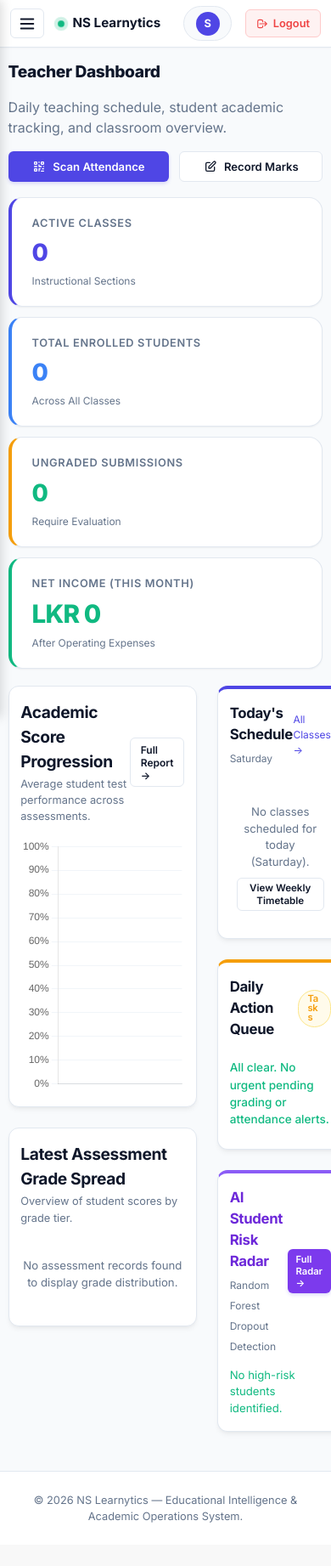
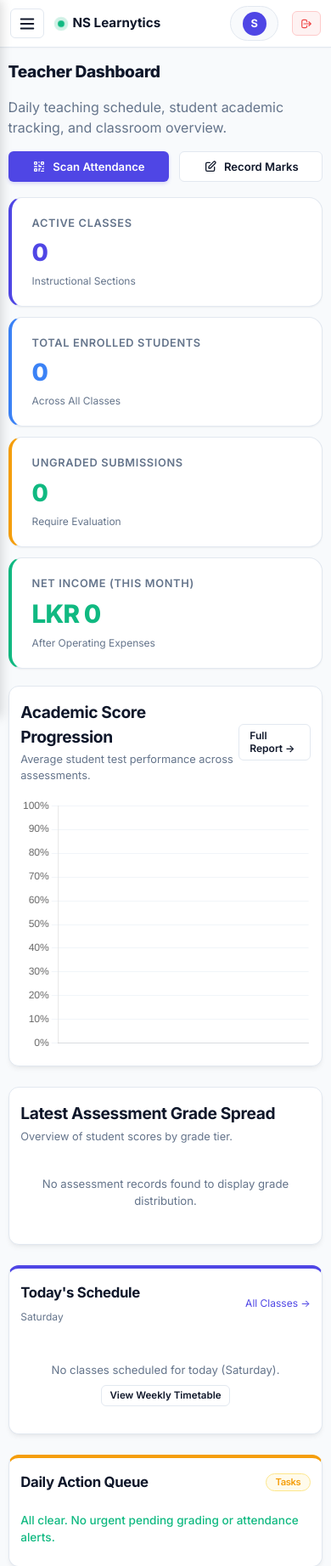
Before and after one commit to nihadn6/NS-learnytics, a Flask app: page /teacher_dashboard in a window 390 px wide. Shown: the top 1843 px of the page at 85% size. Before the commit the page ends 1792 px from the top, so only its background shows below. Run offline with Flask 3, Linux system fonts and the light colour scheme; the visitor is signed in with stand-in values (Sample User, id 1); data that the repository does not hold is empty.

Commit message:
Optimize dashboard responsiveness for desktop, tablet, and mobile devices

```diff
--- a/static/css/style.css
+++ b/static/css/style.css
@@ -932,12 +932,19 @@ tr:hover td {
 
     /* Collapse all two-column dashboard grids to single column */
     .grid-2col,
+    .dashboard-operational-grid,
     div[style*="grid-template-columns: 1fr 1fr"],
     div[style*="grid-template-columns: 1fr 1.2fr"],
     div[style*="grid-template-columns: 2fr 1fr"],
     div[style*="grid-template-columns: 1.5fr 1fr"],
-    div[style*="grid-template-columns: 65% 35%"] {
+    div[style*="grid-template-columns: 65% 35%"],
+    div[style*="grid-template-columns: 60% 40%"] {
         grid-template-columns: 1fr !important;
+    }
+
+    /* Guarantee canvas charts scale smoothly within containers */
+    canvas {
+        max-width: 100% !important;
     }
 }
 
@@ -1021,6 +1028,12 @@ tr:hover td {
         align-items: flex-start !important;
     }
 
+    /* ---- Student report info grid ---- */
+    .student-info-grid {
+        grid-template-columns: 1fr !important;
+        gap: 0.75rem !important;
+    }
+
     /* ---- Tab pills: allow wrapping ---- */
     .tab-pill {
         padding: 0.4rem 0.85rem;
@@ -1033,7 +1046,20 @@ tr:hover td {
         max-width: 95vw;
     }
 
-    /* ---- Additional inline grid overrides for forms ---- */
+    /* ---- Filter form responsive flex wrapping ---- */
+    #atRiskFilterForm,
+    #forecasterFilterForm {
+        flex-direction: column;
+        align-items: stretch !important;
+    }
+
+    #atRiskFilterForm > div,
+    #forecasterFilterForm > div {
+        width: 100%;
+        min-width: 0 !important;
+    }
+
+    /* ---- Additional inline grid overrides for forms & directories ---- */
     div[style*="grid-template-columns: 1fr 1.5fr"],
     div[style*="grid-template-columns: 1fr 1fr"],
     div[style*="grid-template-columns: 1fr 2fr"],
@@ -1045,6 +1071,13 @@ tr:hover td {
     /* ---- Topbar user capsule: hide text, keep avatar ---- */
     .user-name-text {
         display: none;
+    }
+
+    /* ---- Ensure horizontal scroll on any unwrapped card tables ---- */
+    .card:has(> table),
+    .card:has(> div > table) {
+        overflow-x: auto;
+        -webkit-overflow-scrolling: touch;
     }
 }
 
@@ -1061,7 +1094,7 @@ tr:hover td {
 
     /* ---- Stat grid: full width on tiny phones ---- */
     .stat-grid {
-        grid-template-columns: 1fr;
+        grid-template-columns: 1fr !important;
         gap: 0.75rem;
         margin-bottom: 1.25rem;
     }
@@ -1076,7 +1109,7 @@ tr:hover td {
         border-radius: var(--radius);
     }
 
-    /* ---- Buttons: avoid forcing full width globally (breaks nav buttons) ---- */
+    /* ---- Buttons: avoid forcing full width globally ---- */
     .btn {
         font-size: 0.82rem;
         padding: 0.55rem 0.85rem;
@@ -1088,9 +1121,16 @@ tr:hover td {
         font-size: 0.78rem;
     }
 
-    /* ---- Quick action tiles: ensure they're readable ---- */
+    /* ---- Quick action tiles: full width single column ---- */
     .quick-action-tile {
         padding: 1rem 0.85rem;
+        width: 100%;
+    }
+
+    div[style*="grid-template-columns: repeat(auto-fit, minmax(240px"],
+    div[style*="grid-template-columns: repeat(auto-fit, minmax(280px"],
+    div[style*="grid-template-columns: repeat(auto-fit, minmax(300px"] {
+        grid-template-columns: 1fr !important;
     }
 
     /* ---- Dashboard hero: tighten spacing ---- */
@@ -1107,6 +1147,15 @@ tr:hover td {
         display: none;
     }
 
+    /* ---- Topbar logout button: icon only on tiny screens ---- */
+    .topbar-logout-btn span {
+        display: none;
+    }
+
+    .topbar-logout-btn {
+        padding: 0.4rem 0.55rem;
+    }
+
     /* ---- Table: guarantee horizontal scroll ---- */
     .table-container {
         border-radius: var(--radius-sm);
--- a/templates/admin_dashboard.html
+++ b/templates/admin_dashboard.html
@@ -69,7 +69,7 @@
 </div>
 
 <!-- Main 2-Column Grid -->
-<div class="grid" style="grid-template-columns: 65% 35%; gap: 1.5rem; align-items: start; margin-bottom: 2rem;">
+<div class="grid dashboard-operational-grid" style="grid-template-columns: 65% 35%; gap: 1.5rem; align-items: start; margin-bottom: 2rem;">
 
     <!-- LEFT COLUMN: RAPID OPERATIONS ACTION STATIONS -->
     <div style="display: flex; flex-direction: column; gap: 1.5rem;">
--- a/templates/moderator_dashboard.html
+++ b/templates/moderator_dashboard.html
@@ -90,7 +90,7 @@
 </div>
 
 <!-- Recent Transactions Stream & Quick Reports -->
-<div class="grid" style="grid-template-columns: 65% 35%; gap: 1.5rem; align-items: start;">
+<div class="grid dashboard-operational-grid" style="grid-template-columns: 65% 35%; gap: 1.5rem; align-items: start;">
 
     <!-- Live Recent Payments Table -->
     <div class="card">
--- a/templates/parent_dashboard.html
+++ b/templates/parent_dashboard.html
@@ -64,7 +64,7 @@
     </div>
 
     <!-- Main 2-Column Grid -->
-    <div class="grid" style="grid-template-columns: 65% 35%; gap: 1.5rem; align-items: start; margin-bottom: 2rem;">
+    <div class="grid dashboard-operational-grid" style="grid-template-columns: 65% 35%; gap: 1.5rem; align-items: start; margin-bottom: 2rem;">
 
         <!-- LEFT COLUMN: ATTENDANCE & ACADEMIC RESULTS -->
         <div style="display: flex; flex-direction: column; gap: 1.5rem;">
--- a/templates/student_dashboard.html
+++ b/templates/student_dashboard.html
@@ -64,7 +64,7 @@
 {% endif %}
 
 <!-- Main 2-Column Operational Grid -->
-<div class="grid" style="grid-template-columns: 65% 35%; gap: 1.5rem; align-items: start; margin-bottom: 2rem;">
+<div class="grid dashboard-operational-grid" style="grid-template-columns: 65% 35%; gap: 1.5rem; align-items: start; margin-bottom: 2rem;">
 
     <!-- LEFT COLUMN: DEADLINES, RECENT MARKS & PROGRESS CHART -->
     <div style="display: flex; flex-direction: column; gap: 1.5rem;">
--- a/templates/teacher_dashboard.html
+++ b/templates/teacher_dashboard.html
@@ -56,7 +56,7 @@
 </div>
 
 <!-- Main 2-Column Operational Grid -->
-<div class="grid" style="grid-template-columns: 60% 40%; gap: 1.5rem; align-items: start; margin-bottom: 2rem;">
+<div class="grid dashboard-operational-grid" style="grid-template-columns: 60% 40%; gap: 1.5rem; align-items: start; margin-bottom: 2rem;">
 
     <!-- LEFT COLUMN: ACADEMIC PERFORMANCE -->
     <div style="display: flex; flex-direction: column; gap: 1.5rem;">
@@ -119,7 +119,7 @@
             {% if todays_classes %}
                 <div style="display: flex; flex-direction: column; gap: 0.65rem;">
                     {% for c in todays_classes %}
-                        <div style="background: var(--bg-main); border: 1px solid var(--border); border-radius: var(--radius-sm); padding: 0.75rem 0.85rem; display: flex; justify-content: space-between; align-items: center;">
+                        <div style="background: var(--bg-main); border: 1px solid var(--border); border-radius: var(--radius-sm); padding: 0.75rem 0.85rem; display: flex; justify-content: space-between; align-items: center; flex-wrap: wrap; gap: 0.5rem;">
                             <div>
                                 <div style="font-weight: 700; font-size: 0.9rem; color: var(--text-main);">
                                     {{ c.subject }}
```
